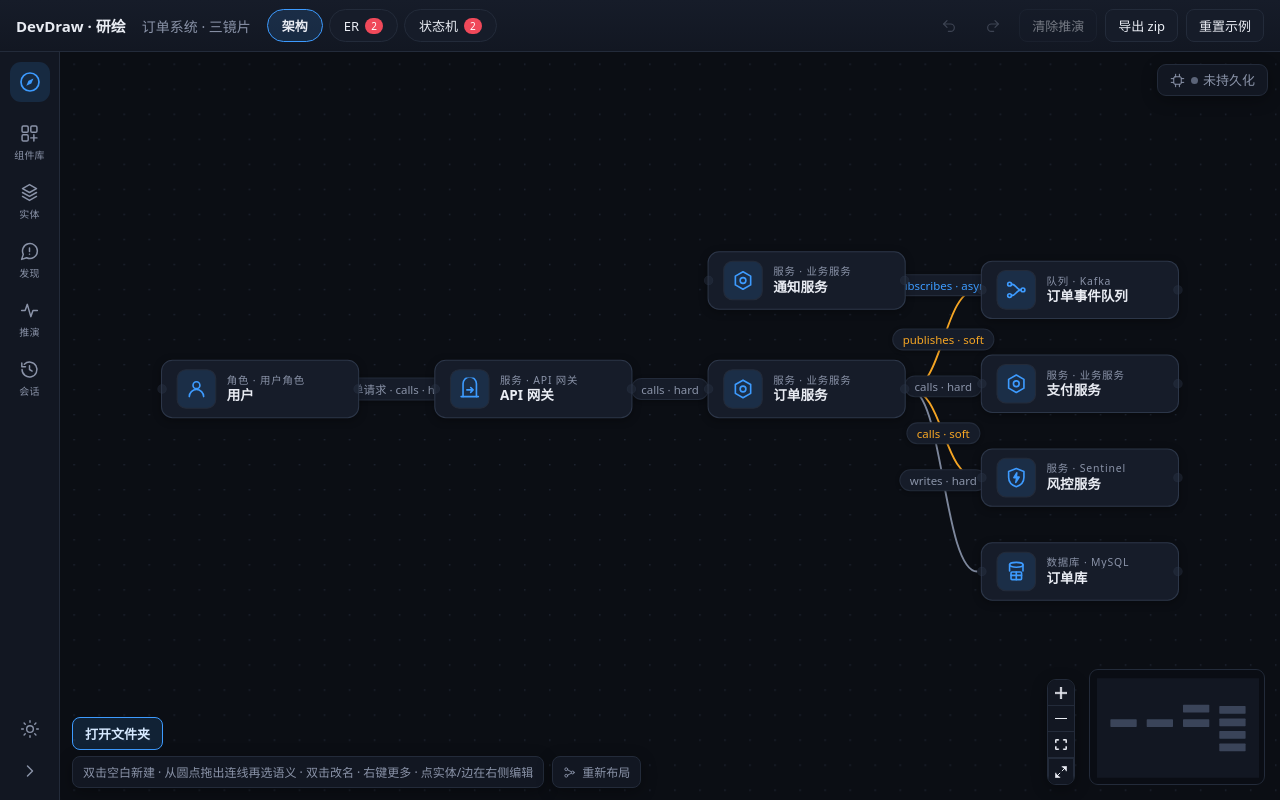
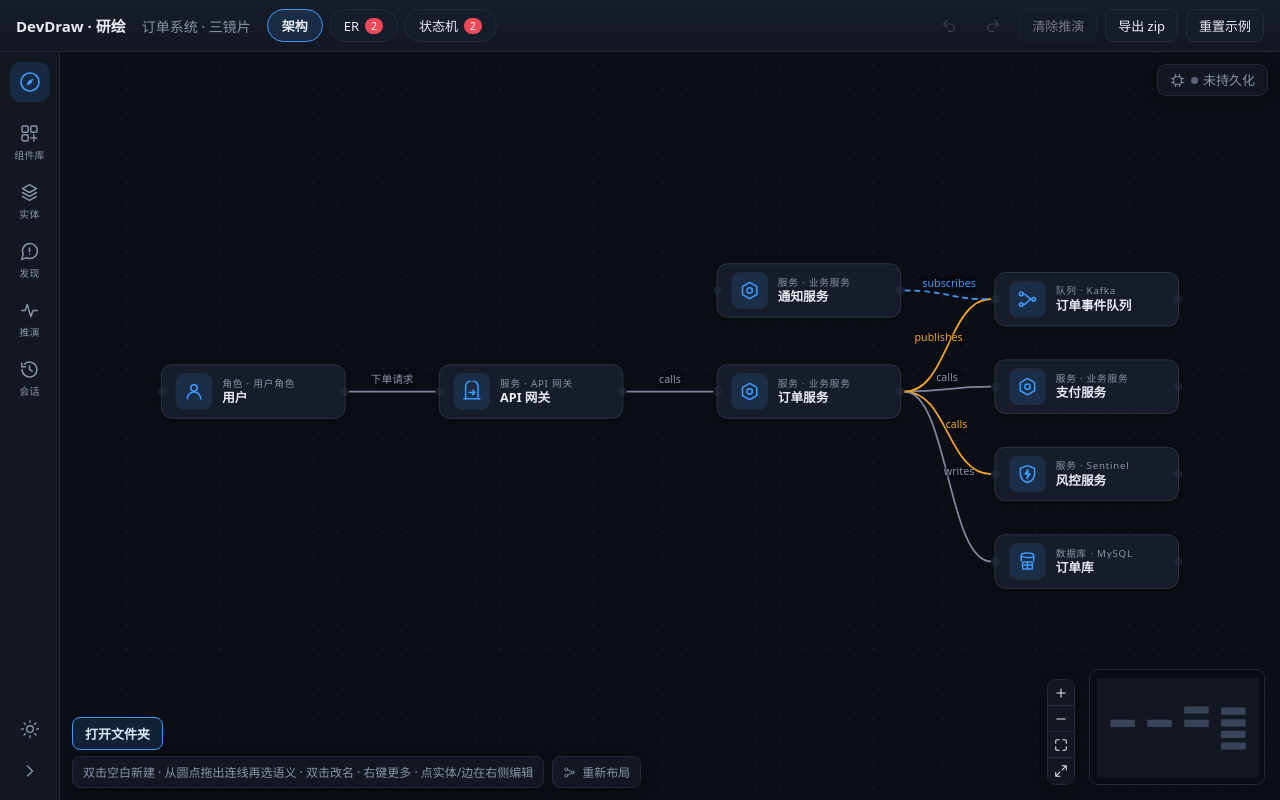
Before and after one commit to clover-us/DevDraw, a React (Vite) app: page / in a window 1280 px wide. Built offline with nearby package versions, Linux system fonts and the light colour scheme.

Commit message:
polish(canvas): text-only edge labels, clearance from nodes, uniform canvas controls

```diff
--- a/src/core/layout.ts
+++ b/src/core/layout.ts
@@ -111,7 +111,7 @@ export async function layoutProjection(projection: Projection, lens: LensId, mod
       'elk.algorithm': 'layered',
       'elk.direction': DIRECTION[lens],
       'elk.spacing.nodeNode': '36',
-      'elk.layered.spacing.nodeNodeBetweenLayers': '72',
+      'elk.layered.spacing.nodeNodeBetweenLayers': '96',
       'elk.layered.spacing.edgeNodeBetweenLayers': '28',
       'elk.padding': '[top=24,left=24,bottom=24,right=24]',
       'elk.layered.nodePlacement.strategy': 'NETWORK_SIMPLEX',
--- a/src/ui/App.tsx
+++ b/src/ui/App.tsx
@@ -11,6 +11,7 @@ import {
   Background,
   BackgroundVariant,
   Controls,
+  ControlButton,
   MiniMap,
   ReactFlow,
   useEdgesState,
@@ -37,7 +38,7 @@ import { ContextMenu, type MenuItem } from './ContextMenu';
 import { DevDrawEdge, DevDrawNode, type DevDrawEdgeData, type DevDrawNodeData, type FieldRow } from './components';
 import { EdgePicker } from './EdgePicker';
 import { EntityDrawer } from './EntityDrawer';
-import { LayoutIcon, MaximizeIcon, MinimizeIcon, RedoIcon, UndoIcon } from './icons';
+import { FitFrameIcon, LayoutIcon, MaximizeIcon, MinimizeIcon, MinusIcon, PlusIcon, RedoIcon, UndoIcon } from './icons';
 import { NavPanel } from './NavPanel';
 import { NavRail, type NavSection } from './NavRail';
 import { QuickCreate } from './QuickCreate';
@@ -124,7 +125,7 @@ export function App() {
   const project = useProject();
   const { model, setModel, setViews } = project;
   const theme = useTheme();
-  const { screenToFlowPosition } = useReactFlow();
+  const { screenToFlowPosition, zoomIn, zoomOut, fitView } = useReactFlow();
   const [lens, setLens] = useState<LensId>('architecture');
   const [seeds, setSeeds] = useState<string[]>([]);
   const [selectedEdge, setSelectedEdge] = useState<string | null>(null);
@@ -938,16 +939,30 @@ export function App() {
             proOptions={{ hideAttribution: true }}
           >
             <Background variant={BackgroundVariant.Dots} gap={24} size={1.5} color="var(--canvas-dot)" />
-            <Controls showInteractive={false} position="bottom-right" style={{ right: 190, bottom: 0 }}>
-              {/* 自定义控制项会被渲染在缩放按钮之后，因此和它们同一列、同一样式 */}
-              <button
-                className="dd-canvas-ctl dd-canvas-fs"
+            <Controls
+              showZoom={false}
+              showFitView={false}
+              showInteractive={false}
+              position="bottom-right"
+              style={{ right: 190, bottom: 0 }}
+            >
+              {/* 四个按钮全部自带图标：React Flow 内置的是实心图形，混在描边图标里粗细不一。 */}
+              <ControlButton onClick={() => void zoomIn({ duration: 140 })} title="放大" aria-label="放大">
+                <PlusIcon size={15} />
+              </ControlButton>
+              <ControlButton onClick={() => void zoomOut({ duration: 140 })} title="缩小" aria-label="缩小">
+                <MinusIcon size={15} />
+              </ControlButton>
+              <ControlButton onClick={() => void fitView({ padding: 0.16, duration: 220 })} title="适应视图" aria-label="适应视图">
+                <FitFrameIcon size={15} />
+              </ControlButton>
+              <ControlButton
                 onClick={toggleFullscreen}
                 title={fullscreen ? '退出全屏 (Esc)' : '画布全屏'}
                 aria-label={fullscreen ? '退出全屏' : '画布全屏'}
               >
-                {fullscreen ? <MinimizeIcon size={14} /> : <MaximizeIcon size={14} />}
-              </button>
+                {fullscreen ? <MinimizeIcon size={15} /> : <MaximizeIcon size={15} />}
+              </ControlButton>
             </Controls>
             <MiniMap
               pannable
--- a/src/ui/components.tsx
+++ b/src/ui/components.tsx
@@ -360,7 +360,7 @@ export function DevDrawEdge(props: EdgeProps) {
   const d = data as DevDrawEdgeData;
   if (HIDDEN_EDGES.has(d.edgeType)) return null;
 
-  const [path, labelX, labelY] = getBezierPath({
+  const [path] = getBezierPath({
     sourceX,
     sourceY,
     targetX,
@@ -369,7 +369,21 @@ export function DevDrawEdge(props: EdgeProps) {
     targetPosition,
   });
 
+  // 标签放在哪：默认在中点，外键边往前挪到三成处——ER 里两张表之间常常还站着第三张表，
+// 正中间的标签一定会落到别人身上，贴着"头一张表刚出门"的位置反而永远是空地。
+  const t = d.edgeType === 'fk' ? 0.3 : 0.5;
+  const bx = sourceX + (targetX - sourceX) * t;
+  const by = sourceY + (targetY - sourceY) * t;
+  // 再沿法线抬离连线一小段：文字压在线上读不清。方向固定取左法线，
+  // 水平边于是标签在上、竖直边在右，相邻边不会互相叠。
+  const dx = targetX - sourceX;
+  const dy = targetY - sourceY;
+  const len = Math.hypot(dx, dy) || 1;
+  const gap = 13;
+  const tagX = bx + (dy / len) * gap;
+  const tagY = by - (dx / len) * gap;
   let cls: string;
+  // 标签只留一句话：依赖模式靠线型与颜色表达，不再挤进标签文字里。
   let text: string;
   if (d.edgeType === 'fk') {
     cls = `edge-fk${d.cardinality === 'N:M' ? ' nm-error' : ''}`;
@@ -379,7 +393,7 @@ export function DevDrawEdge(props: EdgeProps) {
     text = `${d.event ?? 'transition'}${d.missingService ? ' ⚠ 缺服务' : ''}`;
   } else {
     cls = `mode-${d.mode}`;
-    text = `${d.label ? `${d.label} · ` : ''}${d.edgeType} · ${d.mode}`;
+    text = d.label || d.edgeType;
   }
   cls += `${d.impacted ? ' impacted' : ''}${d.highlighted ? ' highlighted' : ''}${selected ? ' selected' : ''}`;
 
@@ -390,7 +404,7 @@ export function DevDrawEdge(props: EdgeProps) {
       <EdgeLabelRenderer>
         <div
           className={`dd-edge-label ${cls}`}
-          style={{ transform: `translate(-50%, -50%) translate(${labelX}px, ${labelY}px)` }}
+          style={{ transform: `translate(-50%, -50%) translate(${tagX}px, ${tagY}px)` }}
           onClick={(event) => {
             event.stopPropagation();
             d.onSelect(id);
--- a/src/ui/icons.tsx
+++ b/src/ui/icons.tsx
@@ -145,6 +145,23 @@ export function PlusIcon(p: IconProps) {
   );
 }
 
+export function MinusIcon(p: IconProps) {
+  return (
+    <svg {...base(p)}>
+      <path d="M5 12h14" />
+    </svg>
+  );
+}
+
+/** 适应视图：四角括号（与全屏的斜向箭头区分开）。 */
+export function FitFrameIcon(p: IconProps) {
+  return (
+    <svg {...base(p)}>
+      <path d="M9 3H5a2 2 0 0 0-2 2v4M15 3h4a2 2 0 0 1 2 2v4M21 15v4a2 2 0 0 1-2 2h-4M9 21H5a2 2 0 0 1-2-2v-4" />
+    </svg>
+  );
+}
+
 export function CloseIcon(p: IconProps) {
   return (
     <svg {...base(p)}>
--- a/src/ui/styles.css
+++ b/src/ui/styles.css
@@ -519,9 +519,9 @@ select.dd-input {
   left: auto;
   right: 0;
 }
-/* 画布自定义控件（全屏 / 重新布局）：作为缩放控件的后两项渲染在同一列里，
-   样式由 .react-flow__controls button 决定，这里只补居中与最后一格去掉分隔线。 */
-.react-flow__controls .dd-canvas-ctl {
+/* 画布控件四连（放大 / 缩小 / 适应视图 / 全屏）：图标全部自带、同一套描边，
+   所以这里只做盒子对齐，别再让 React Flow 的实心图标混进来。 */
+.react-flow__controls .react-flow__controls-button {
   padding: 0;
   display: flex;
   align-items: center;
@@ -530,13 +530,24 @@ select.dd-input {
   box-shadow: none;
   cursor: pointer;
 }
-.react-flow__controls .dd-canvas-ctl:last-child {
+.react-flow__controls .react-flow__controls-button:last-child {
   border-bottom: none;
 }
-.dd-canvas-ctl svg {
-  flex: none;
-}
-.react-flow__controls .dd-canvas-ctl:hover {
+.react-flow__controls .react-flow__controls-button svg {
+  flex: none;
+  /* React Flow 默认把图标罩在 12px（max-width/max-height），描边图标在 12px 下会显得发虚，
+     这里放大一点并补上描边粗细，四个按钮都用同一套参数。 */
+  width: 14px;
+  height: 14px;
+  max-width: 14px;
+  max-height: 14px;
+  fill: none;
+  stroke: currentColor;
+  stroke-width: 1.8;
+  stroke-linecap: round;
+  stroke-linejoin: round;
+}
+.react-flow__controls .react-flow__controls-button:hover {
   background: var(--overlay);
 }
 
@@ -1645,14 +1656,17 @@ select.dd-input {
   pointer-events: all;
   cursor: pointer;
   font-size: 11px;
-  background: var(--node-bg);
-  border: 1px solid var(--border);
-  border-radius: 999px;
-  padding: 2px 9px;
+  line-height: 1.2;
+  background: none;
+  border: none;
+  padding: 0 2px;
   color: var(--muted);
   white-space: nowrap;
   user-select: none;
-  box-shadow: 0 1px 4px var(--shadow-soft);
+  /* 没有底色了，靠一圈跟画布同色的微光把文字从线上"抠"出来 */
+  text-shadow:
+    0 0 3px var(--bg),
+    0 0 6px var(--bg);
 }
 .dd-edge-label.mode-soft {
   color: var(--warning);
@@ -1662,27 +1676,46 @@ select.dd-input {
 }
 .dd-edge-label.impacted {
   color: var(--danger);
-  border-color: var(--danger);
 }
 .dd-edge-label.edge-fk {
   color: var(--accent);
 }
 .dd-edge-label.edge-fk.nm-error {
   color: var(--danger);
-  border-color: var(--danger);
 }
 .dd-edge-label.edge-transition.missing-service {
   color: var(--danger);
-  border-color: var(--danger);
 }
 .dd-edge-label.highlighted {
-  border-color: var(--accent);
+  color: var(--text);
+}
+.dd-edge-label.mode-soft {
+  color: var(--warning);
+}
+.dd-edge-label.mode-async {
+  color: var(--accent);
+}
+.dd-edge-label.impacted {
+  color: var(--danger);
+}
+.dd-edge-label.edge-fk {
+  color: var(--accent);
+}
+.dd-edge-label.edge-fk.nm-error {
+  color: var(--danger);
+}
+.dd-edge-label.edge-transition.missing-service {
+  color: var(--danger);
+}
+.dd-edge-label.highlighted {
   color: var(--text);
 }
 .dd-edge-label.selected {
-  border-color: var(--accent);
-  color: var(--text);
-  box-shadow: 0 0 0 2px var(--ring);
+  color: var(--accent);
+  text-shadow:
+    0 0 3px var(--bg),
+    0 0 6px var(--bg),
+    0 0 2px var(--accent);
 }
 
 /* ---------- React Flow 主题化 ---------- */
```
